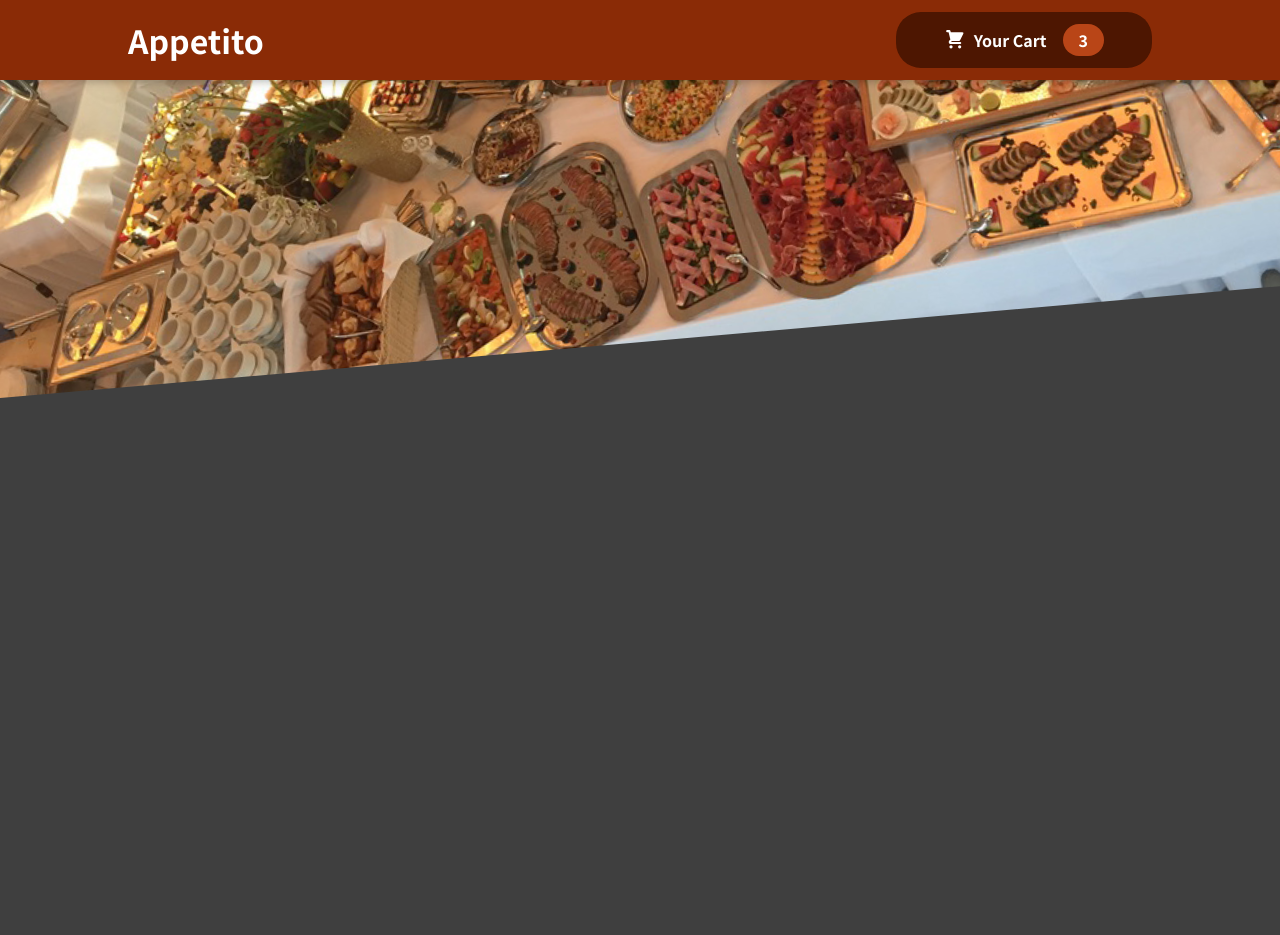
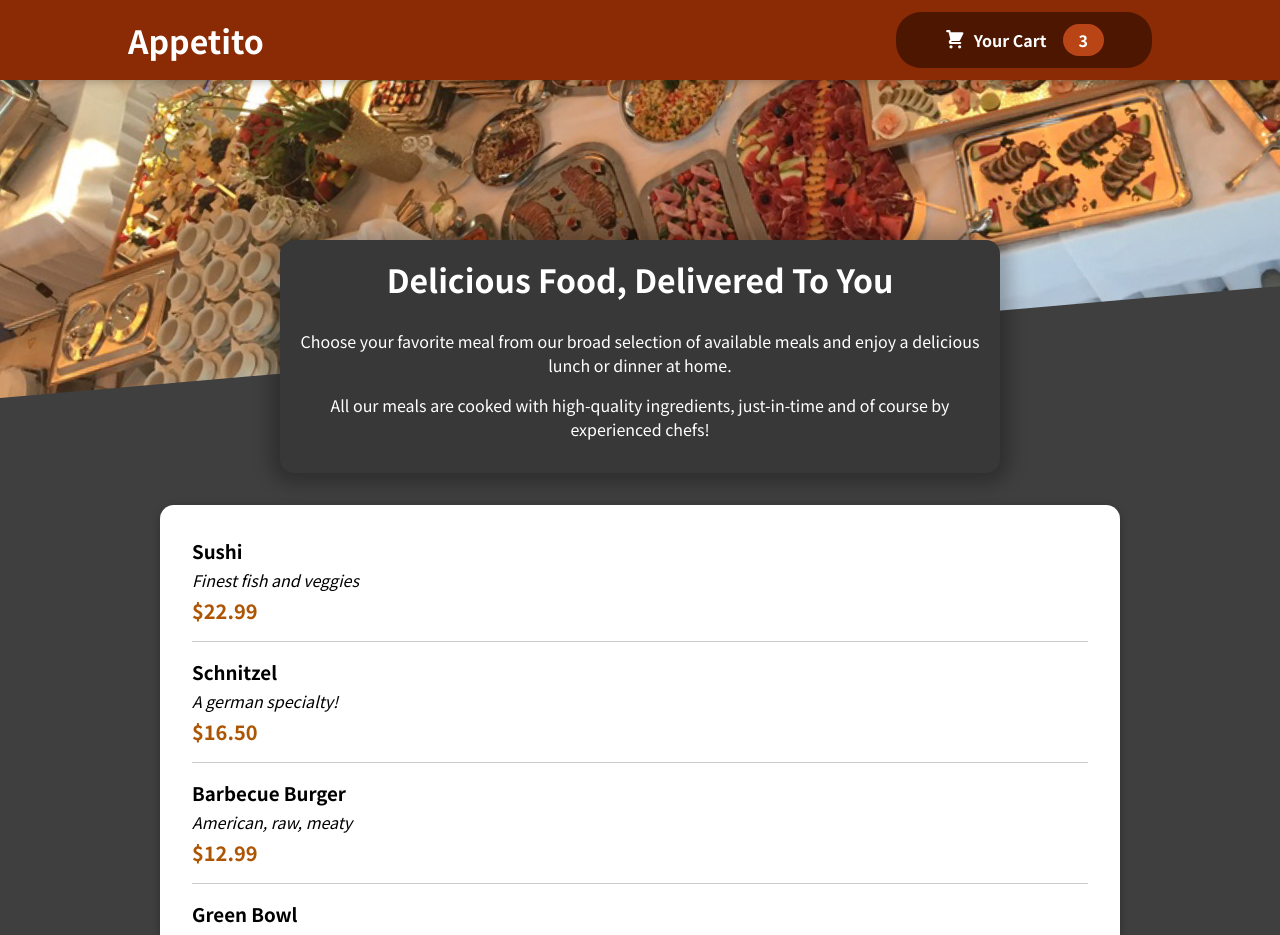
Before and after one commit to Paumesonero/food-order-web-clone, a React (Create React App) app: page / in a window 1280 px wide. Shown: the top 935 px of the page. Before the commit the page ends 800 px from the top, so only its background shows below. Built offline with nearby package versions, Linux system fonts and the light colour scheme.

Commit message:
meals are showing and styles done

```diff
--- a/src/App.js
+++ b/src/App.js
@@ -1,4 +1,5 @@
 import Header from "./components/Layout/Header";
+import Meals from "./components/Meals/Meals";
 
 
 
@@ -6,6 +7,9 @@
   return (
     <>
       <Header />
+      <main>
+        <Meals />
+      </main>
     </>
   );
 }
--- /dev/null
+++ b/src/components/Meals/AvailableMeals.jsx
@@ -0,0 +1,52 @@
+import React from 'react'
+import cssClasses from './AvailableMeals.module.css'
+import Card from '../UI/Card'
+import MealItem from './MealItem/MealItem';
+
+const dummyMeals = [
+    {
+        id: 'm1',
+        name: 'Sushi',
+        description: 'Finest fish and veggies',
+        price: 22.99,
+    },
+    {
+        id: 'm2',
+        name: 'Schnitzel',
+        description: 'A german specialty!',
+        price: 16.5,
+    },
+    {
+        id: 'm3',
+        name: 'Barbecue Burger',
+        description: 'American, raw, meaty',
+        price: 12.99,
+    },
+    {
+        id: 'm4',
+        name: 'Green Bowl',
+        description: 'Healthy...and green...',
+        price: 18.89,
+    },
+];
+
+export default function AvailableMeals() {
+    return (
+        <section className={cssClasses.meals}>
+            <Card>
+                <ul>
+                    {dummyMeals.map((el) => {
+                        return (
+                            <MealItem
+                                key={el.id}
+                                title={el.name}
+                                description={el.description}
+                                price={el.price}
+                            />
+                        )
+                    })}
+                </ul>
+            </Card>
+        </section>
+    )
+}
--- /dev/null
+++ b/src/components/Meals/AvailableMeals.module.css
@@ -0,0 +1,24 @@
+.meals {
+    max-width: 60rem;
+    width: 90%;
+    margin: 2rem auto;
+    animation: meals-appear 1s ease-out forwards;
+}
+
+.meals ul {
+    list-style: none;
+    margin: 0;
+    padding: 0;
+}
+
+@keyframes meals-appear {
+    from {
+        opacity: 0;
+        transform: translateY(3rem);
+    }
+
+    to {
+        opacity: 1;
+        transform: translateY(0);
+    }
+}
--- /dev/null
+++ b/src/components/Meals/MealItem/MealItem.jsx
@@ -0,0 +1,20 @@
+import React from 'react'
+import cssClasses from './MealItem.module.css'
+
+export default function MealItem(props) {
+    const { title, description, price } = props
+
+
+    return (
+        <li className={cssClasses.meal}>
+            <div>
+                <h3>{title}</h3>
+                <div className={cssClasses.description}>{description}</div>
+                <div className={cssClasses.price}>${price.toFixed(2)}</div>
+            </div>
+            <div>
+
+            </div>
+        </li>
+    )
+}
--- /dev/null
+++ b/src/components/Meals/MealItem/MealItem.module.css
@@ -0,0 +1,22 @@
+.meal {
+    display: flex;
+    justify-content: space-between;
+    margin: 1rem;
+    padding-bottom: 1rem;
+    border-bottom: 1px solid #ccc;
+}
+
+.meal h3 {
+    margin: 0 0 0.25rem 0;
+}
+
+.description {
+    font-style: italic;
+}
+
+.price {
+    margin-top: 0.25rem;
+    font-weight: bold;
+    color: #ad5502;
+    font-size: 1.25rem;
+}
--- /dev/null
+++ b/src/components/Meals/Meals.jsx
@@ -0,0 +1,12 @@
+import React from 'react'
+import AvailableMeals from './AvailableMeals'
+import MealsSummary from './MealsSummary'
+
+export default function Meals() {
+    return (
+        <>
+            <MealsSummary />
+            <AvailableMeals />
+        </>
+    )
+}
--- /dev/null
+++ b/src/components/Meals/MealsSummary.jsx
@@ -0,0 +1,17 @@
+import React from 'react'
+import cssClasses from './MealsSummary.module.css'
+
+export default function MealsSummary() {
+    return (
+        <section className={cssClasses.summary}>
+            <h2>Delicious Food, Delivered To You</h2>
+            <p>
+                Choose your favorite meal from our broad selection of available meals
+                and enjoy a delicious lunch or dinner at home.</p>
+            <p>
+                All our meals are cooked with high-quality ingredients, just-in-time and
+                of course by experienced chefs!
+            </p>
+        </section>
+    )
+}
--- /dev/null
+++ b/src/components/Meals/MealsSummary.module.css
@@ -0,0 +1,18 @@
+.summary {
+    text-align: center;
+    max-width: 45rem;
+    width: 90%;
+    margin: auto;
+    margin-top: -10rem;
+    position: relative;
+    background-color: #383838;
+    color: white;
+    border-radius: 14px;
+    padding: 1rem;
+    box-shadow: 0 1px 18px 10px rgba(0, 0, 0, 0.25);
+}
+
+.summary h2 {
+    font-size: 2rem;
+    margin-top: 0;
+}
--- /dev/null
+++ b/src/components/UI/Card.jsx
@@ -0,0 +1,8 @@
+import React from 'react'
+import cssClasses from './Card.module.css'
+
+export default function Card(props) {
+    return (
+        <div className={cssClasses.card}>{props.children}</div>
+    )
+}
--- /dev/null
+++ b/src/components/UI/Card.module.css
@@ -0,0 +1,6 @@
+.card {
+    padding: 1rem;
+    box-shadow: 0 2px 8px rgba(0, 0, 0, 0.25);
+    border-radius: 14px;
+    background-color: white;
+}
```
Also changed, not shown: src/components/Meals/MealItem/MealItemForm.jsx (added, +7 -0 lines).
